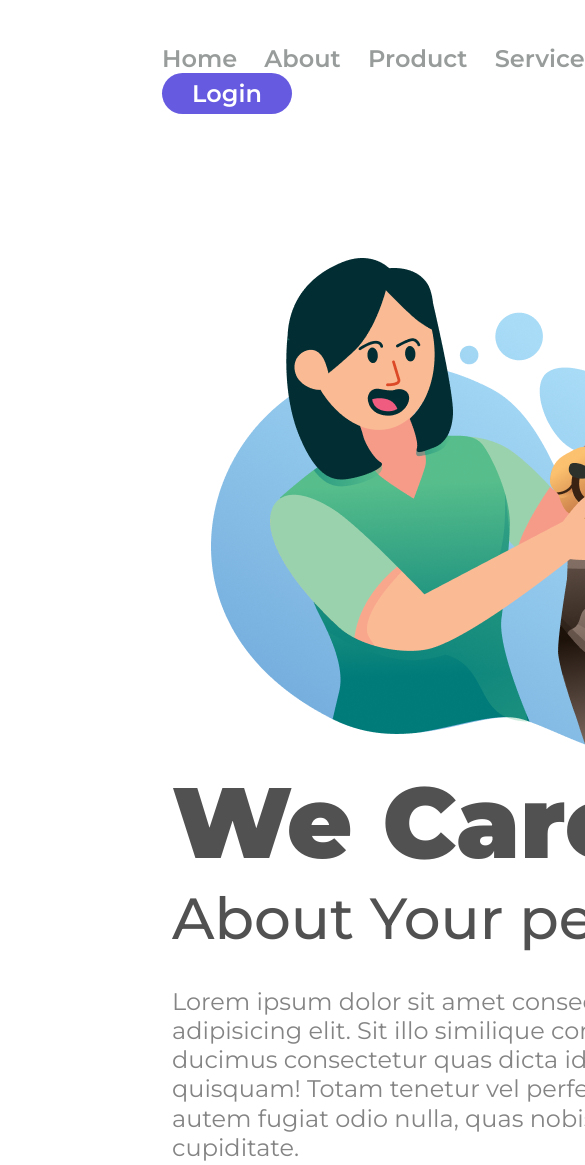
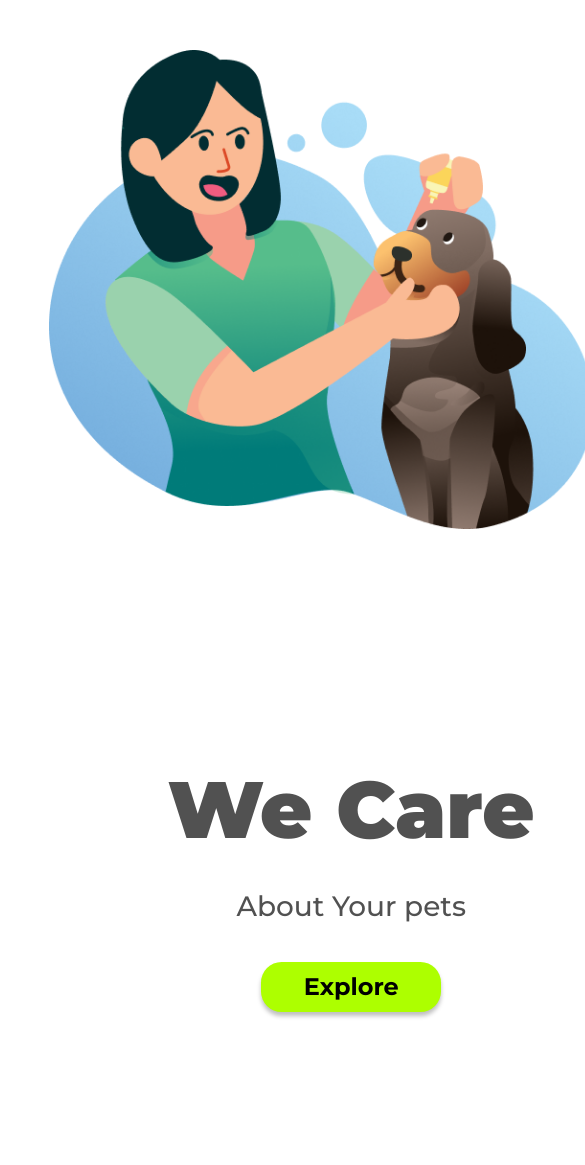
Before and after one commit to NEGuenther/Site-We-Care, a plain HTML site: page index.html in a window 390 px wide. Shown: the top 1165 px of the page, 585 px wide, since content can reach past the window. After the commit the page ends 1032 px from the top, so only its background shows below. Drawn offline with Linux system fonts and the light colour scheme.

Commit message:
Update Resposivity

```diff
--- a/index.html
+++ b/index.html
@@ -13,7 +13,7 @@
 </head>
 
 <body>
-    <section>
+    <section class="contet">
         <header>
             <a class="link-header">Home</a>
             <a class="link-header">About</a>
@@ -24,7 +24,7 @@
         </header>
         <main>
             <img src="./IMG/we-care.png" alt="we-care-logo" class="logo-image">
-            <section>
+            <section class="text">
                 <h1>We Care</h1>
                 <h2>About Your pets</h2>
                 <p>Lorem ipsum dolor sit amet consectetur adipisicing elit. Sit illo similique
--- a/styles.css
+++ b/styles.css
@@ -7,6 +7,10 @@
 
 header  {
     margin:44px 0 144px 76px;
+    display: flex;
+    justify-content: space-between;
+    align-items: center;
+    padding: 0 20px;
 }
 
 .link-header{
@@ -36,8 +40,8 @@ header  {
 }
 
 .logo-image{
-    width: 568px;
-    height: 500px;
+    width: 100%;
+    height: auto;
     margin-left: 125px;
     display: inline-block;
 }
@@ -48,7 +52,7 @@ section{
 
 }
 h1{
-    font-size: 100px;
+    font-size: 40px;
     font-weight: 900;
     line-height: 121.9px;
     color: rgba(81, 81, 81, 1);
@@ -56,15 +60,15 @@ h1{
 }
 
 h2{
-    font-size: 58px;
+    font-size: 30px;
     font-weight: 500;
     line-height: 70.7px;
     color: rgba(81, 81, 81, 1);
 }
 
 p{
-    width: 515px;
-    font-size: 24px;
+    width: 100%;
+    font-size: 18px;
     font-weight: 400;
     line-height: 29.26px;
     color: rgba(132, 132, 132, 1);
@@ -88,3 +92,75 @@ p{
 
 
 }
+
+@media screen and (max-width: 900px) {
+    header {
+        display: none;
+
+    }
+    .link-header {
+        margin-bottom: 10px;
+        font-size: 16px;
+    }
+
+    .button-header {
+        width: 100px;
+        height: 30px;
+        font-size: 16px;
+    }
+
+    main {
+        height: auto;
+        width: 100%;
+        margin: 0;
+        padding: 0;
+        display: flex;
+        flex-direction: column;
+        align-items: center;
+        text-align: center;
+        margin-right: 160px;
+
+    }
+
+    img {
+        margin-left: 0;
+        width: 80%;
+        height: auto;
+        text-align: center;
+        margin-right: 200px;
+        margin-top: 50px;
+    }
+
+    .text {
+        width: 100%;
+        padding: 0 10%;
+        margin-right: 100px;
+        margin-top: 200px;
+    }
+
+    h1 {
+        margin-top: 20px;
+        font-size: 80px;
+        font-weight: 900;
+
+    }
+
+    h2 {
+        font-size: 28px;
+        font-weight: 500;
+    }
+
+    p {
+        display: none;
+    }
+
+    .button-section {
+        display: block;
+        margin: 20px auto;
+        width: 180px;
+        height: 50px;
+        font-size: 24px;
+        font-weight: 700;
+        line-height: 30px;
+    }
+}
```
